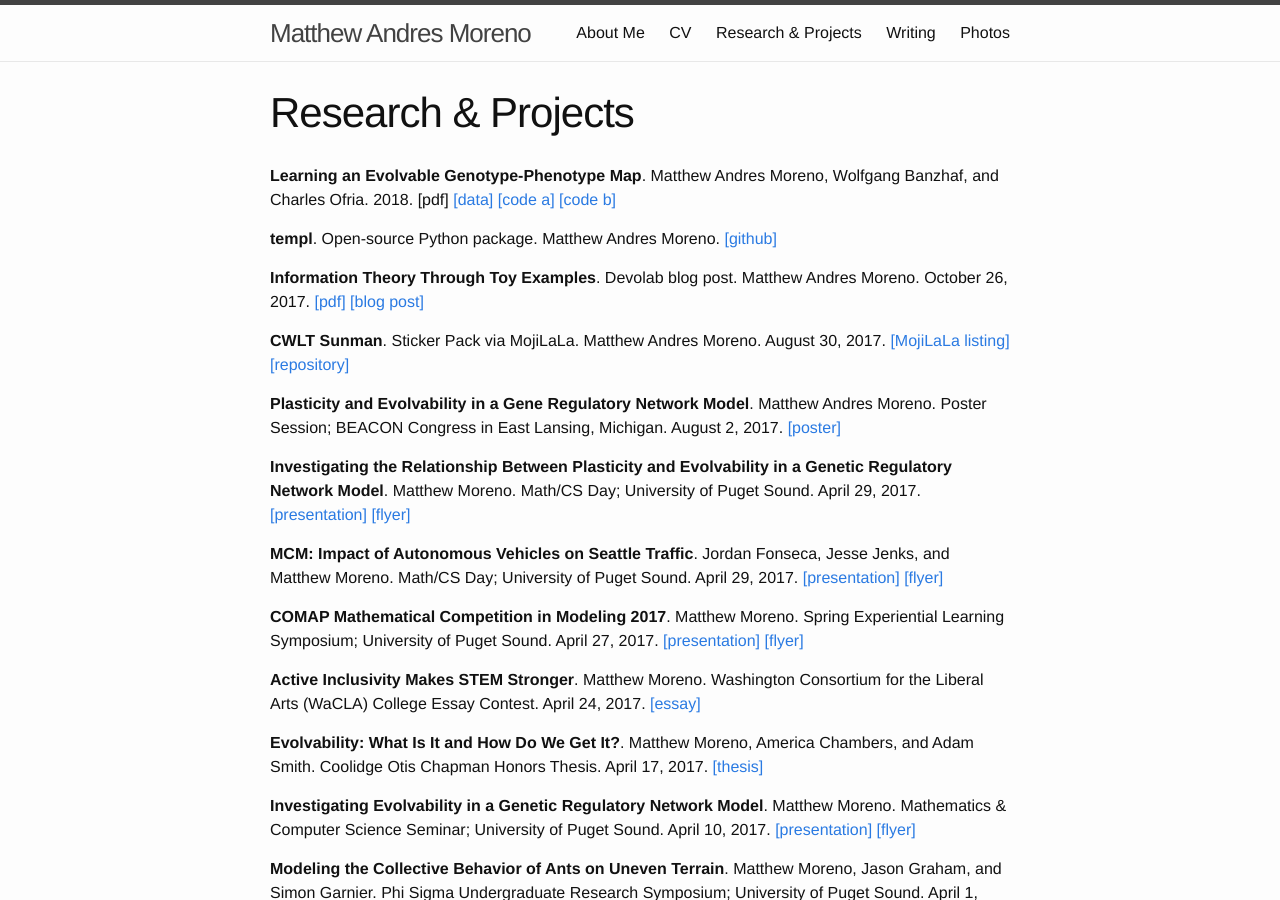
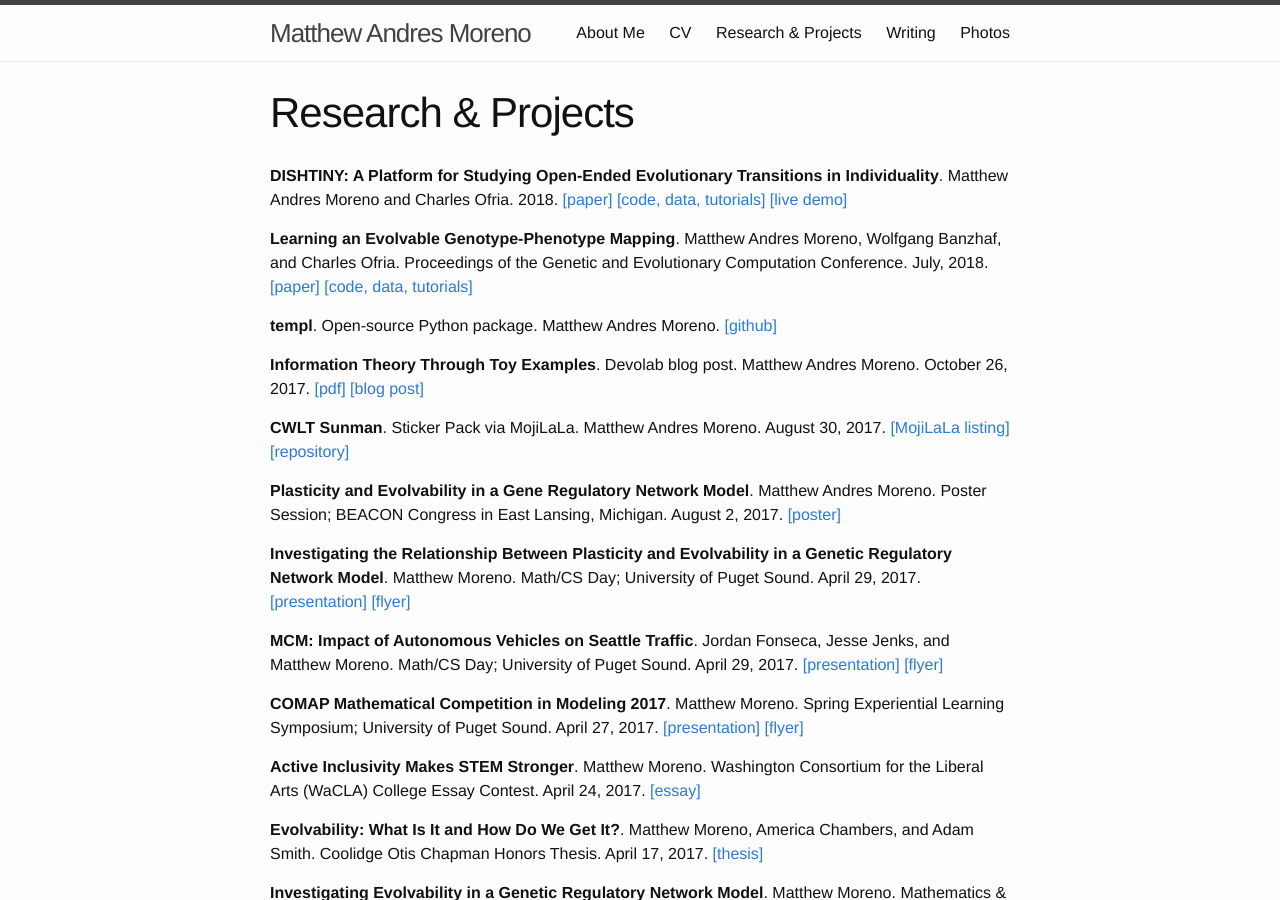
Before and after one commit to mmore500/mmore500.github.io, a Jekyll site: the page built from research.md, in a window 1280 px wide and 900 px high. Built offline with Jekyll 4.4.1, drawn with Linux system fonts in a browser that asks for light colours.

Commit message:
Update GECCO, Alife paper entries

```diff
--- a/research.md
+++ b/research.md
@@ -4,7 +4,9 @@ title: Research & Projects
 permalink: /research/
 ---
 
-**Learning an Evolvable Genotype-Phenotype Map**. Matthew Andres Moreno, Wolfgang Banzhaf, and Charles Ofria. 2018. [pdf] [[data]](https://osf.io/n92c7/) [[code a]](https://github.com/mmore500/cse-848-project) [[code b]](https://github.com/mmore500/scrabble_evo_autoencoder)
+**DISHTINY: A Platform for Studying Open-Ended Evolutionary Transitions in Individuality**. Matthew Andres Moreno and Charles Ofria. 2018. [[paper]](https://github.com/mmore500/alife-2018/releases) [[code, data, tutorials]](https://osf.io/ewvg8/) [[live demo]](https://mmore500.github.io/dishtiny/ewvg8/)
+
+**Learning an Evolvable Genotype-Phenotype Mapping**. Matthew Andres Moreno, Wolfgang Banzhaf, and Charles Ofria. Proceedings of the Genetic and Evolutionary Computation Conference. July, 2018. [[paper]](https://github.com/mmore500/gecco-2018/releases) [[code, data, tutorials]](https://osf.io/n92c7/)
 
 **templ**. Open-source Python package. Matthew Andres Moreno. [[github]](https://github.com/mmore500/templ)
 
```
